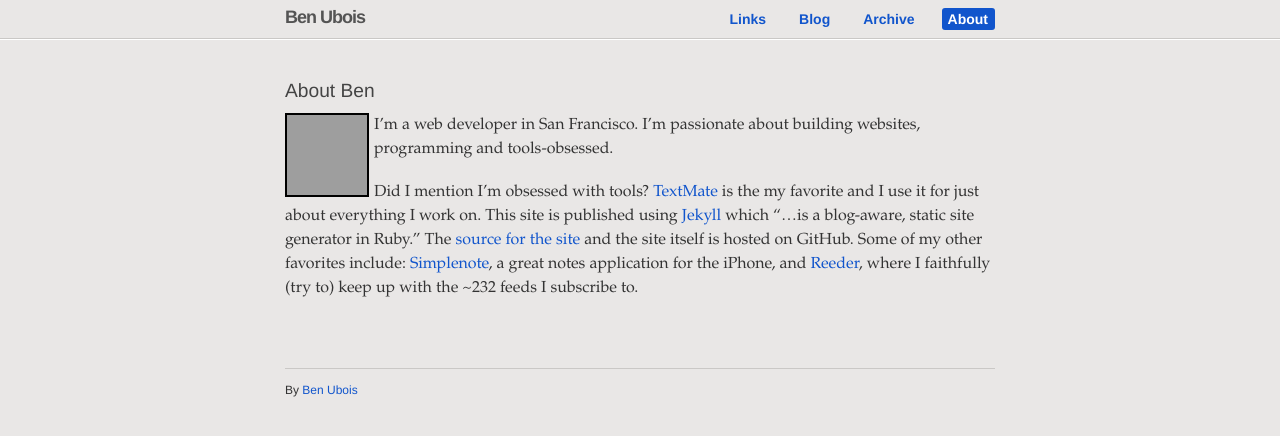
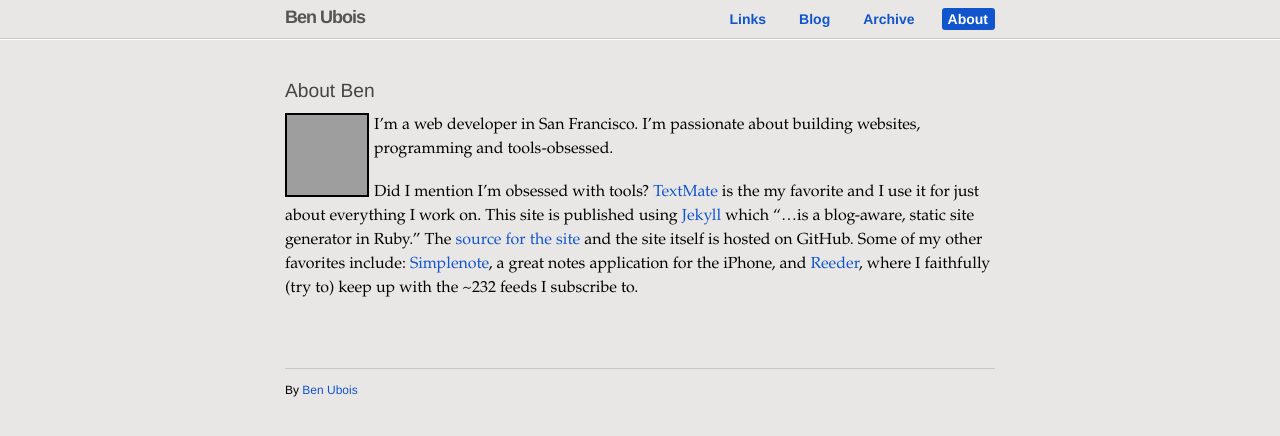
Before and after one commit to benubois/benubois.github.com, a Jekyll site: the page built from about.markdown, in a window 1280 px wide. Shown: the top 436 px of the page. Built offline with Jekyll 4.4.1, drawn with Linux system fonts in a browser that asks for light colours; Markdown is read by kramdown in place of the engine named in the settings; grey boxes are pictures that could not be loaded.

Commit message:
Darker body color.

```diff
--- a/css/master.css
+++ b/css/master.css
@@ -85,7 +85,7 @@ body {
 	font-family: Palatino, Georgia, serif;
 	font-size: 16px;
 	line-height: 1.5;
-	color: #333;
+	color: #000;
 	padding-bottom: 20px;
 	background: #e9e7e6;
 }
```
